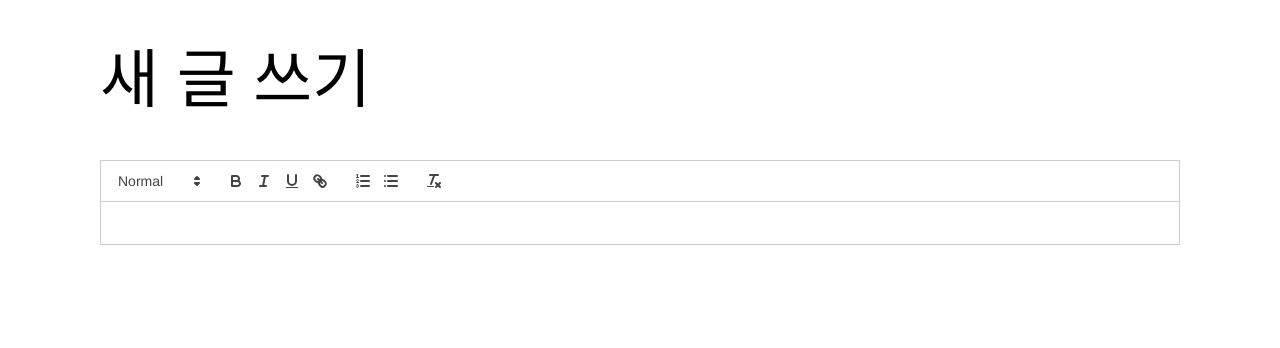
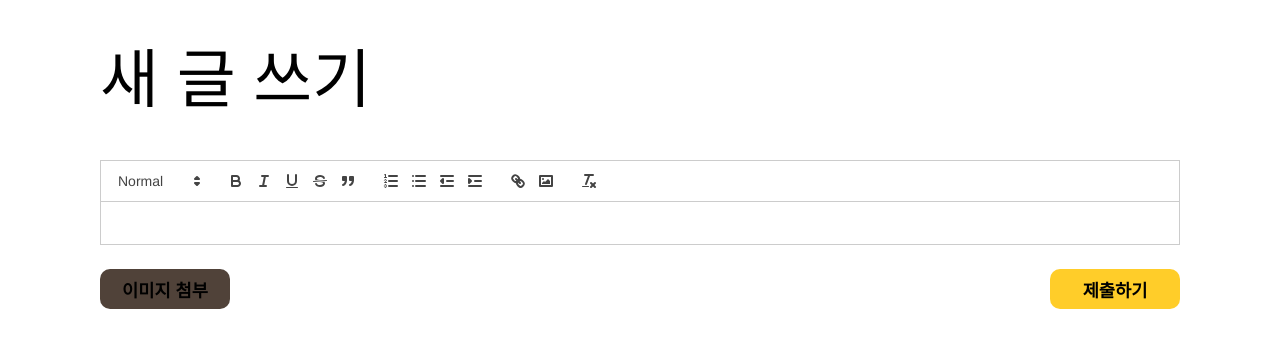
Before and after one commit to FE8-Toy-Team2/toy2_petcam_vet, a React (Vite) app: page /announcement/write in a window 1280 px wide. Shown: the top 348 px of the page. Built offline with nearby package versions, Linux system fonts and the light colour scheme.

Commit message:
feat: Announcement Write 컴포넌트 에디터 및 버튼 컴포넌트 추가

```diff
--- a/src/components/Announcement/Write.jsx
+++ b/src/components/Announcement/Write.jsx
@@ -1,20 +1,17 @@
-import { useState } from "react";
 import styled from "styled-components";
-import ReactQuill from "react-quill";
-import "react-quill/dist/quill.snow.css";
+import WriteEditor from "./WriteEditor";
+import WriteControl from "./WriteControl";
 
 const WriteTitle = styled.h2`
   font-size: 4rem;
   padding: 48px 0;
 `;
 
-const Write = () => {
-  const [value, setValue] = useState("");
-
-  return (
+const Write = () => {return (
     <>
       <WriteTitle>새 글 쓰기</WriteTitle>
-      <ReactQuill theme="snow" value={value} onChange={setValue} />
+      <WriteEditor />
+      <WriteControl />
     </>
   );
 };
--- /dev/null
+++ b/src/components/Announcement/WriteControl.jsx
@@ -0,0 +1,26 @@
+import { NormalButton } from "../Buttons";
+import styled from "styled-components";
+
+const WriteControlWrapper = styled.div`
+  display: flex;
+  justify-content: space-between;
+  padding: 24px 0;
+  & > button {
+    font-family: inherit;
+  }
+`;
+
+const WriteControl = () => {
+  return (
+    <WriteControlWrapper>
+      <NormalButton btnColor="var(--color-brown)">
+        이미지 첨부
+      </NormalButton>
+      <NormalButton btnColor="var(--color-prime)">
+        제출하기
+      </NormalButton>
+    </WriteControlWrapper>
+  );
+};
+
+export default WriteControl;
--- /dev/null
+++ b/src/components/Announcement/WriteEditor.jsx
@@ -0,0 +1,41 @@
+import { useState } from "react";
+import ReactQuill from "react-quill"
+import "react-quill/dist/quill.snow.css";
+
+const WriteEditor = () => {
+  const [value, setValue] = useState("");
+
+  const handleChange = (code) => {
+    console.log(code);
+    setValue(code);
+  }
+
+  const modules = {
+    toolbar: [
+      [{ 'header': [1, 2, false] }],
+      ['bold', 'italic', 'underline','strike', 'blockquote'],
+      [{'list': 'ordered'}, {'list': 'bullet'}, {'indent': '-1'}, {'indent': '+1'}],
+      ['link', 'image'],
+      ['clean']
+    ],
+  };
+
+  const formats = [
+    'header',
+    'bold', 'italic', 'underline', 'strike', 'blockquote',
+    'list', 'bullet', 'indent',
+    'link', 'image'
+  ];
+
+  return (
+    <ReactQuill
+      theme="snow"
+      value={value}
+      onChange={handleChange}
+      modules={modules}
+      formats={formats}>
+    </ReactQuill>
+  );
+};
+
+export default WriteEditor;
```
